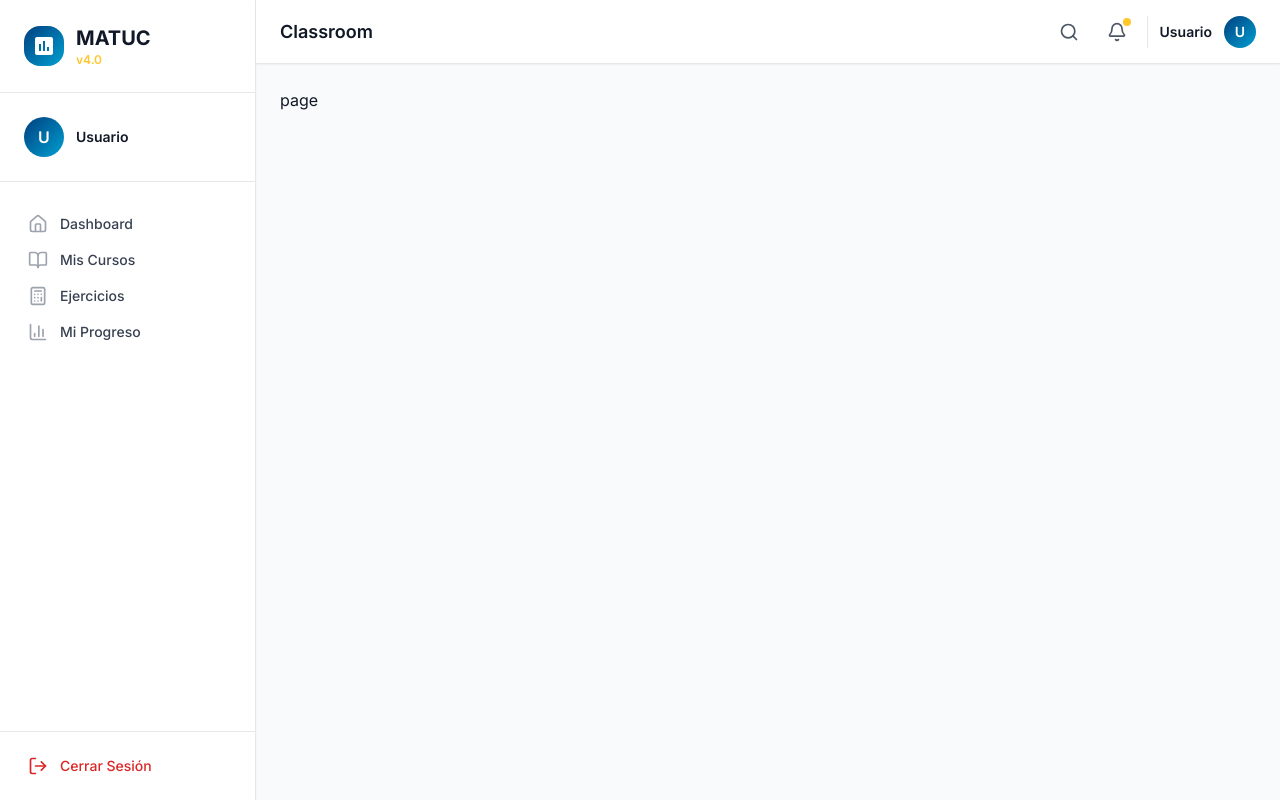
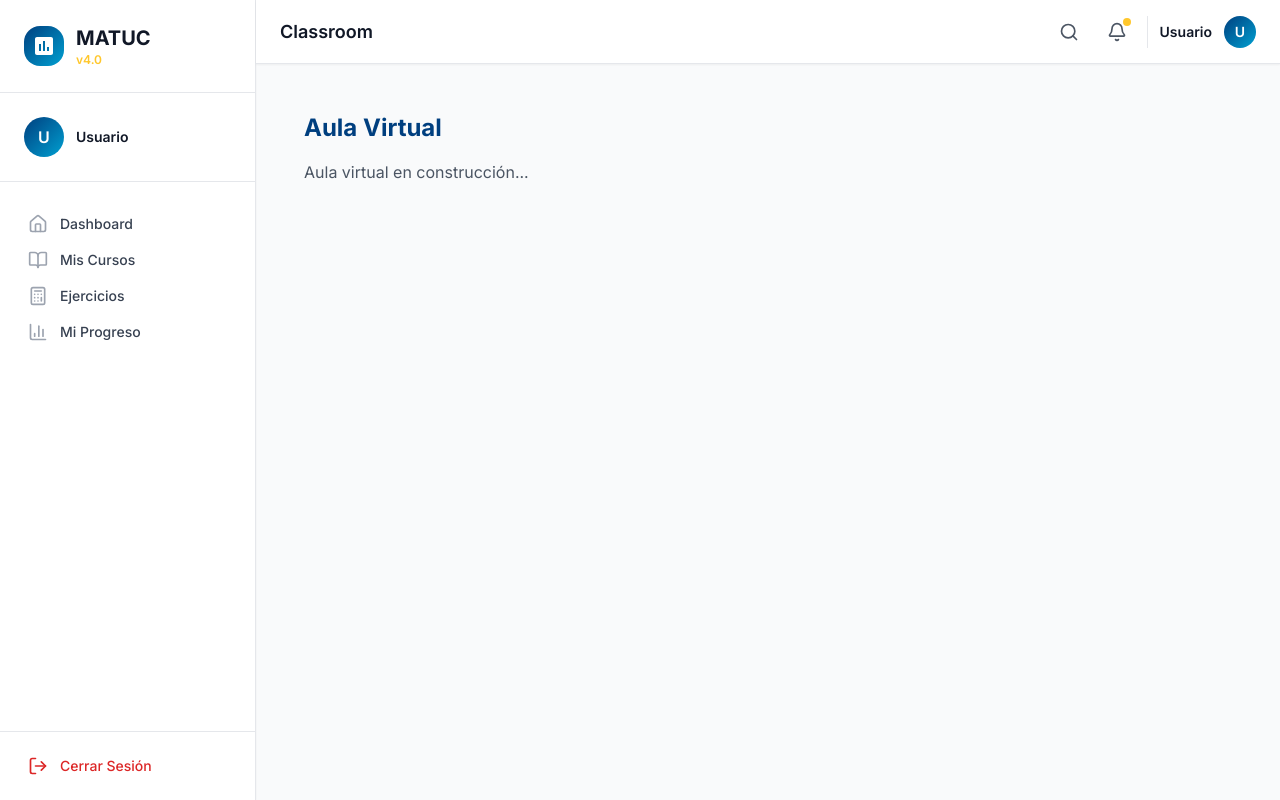
Before and after one commit to wcrivera/matuc-4.0-cliente, a Next.js app: page /classroom in a window 1280 px wide. Built offline with nearby package versions, Linux system fonts and the light colour scheme.

Commit message:
25-09-2025

```diff
--- a/src/app/(dashboard)/classroom/page.tsx
+++ b/src/app/(dashboard)/classroom/page.tsx
@@ -1,9 +1,10 @@
 import React from 'react'
 
-const page = () => {
+export default function ClassroomPage() {
   return (
-    <div>page</div>
+    <div className="p-6">
+      <h1 className="text-2xl font-bold text-uc-azul mb-4">Aula Virtual</h1>
+      <p className="text-gray-600">Aula virtual en construcción...</p>
+    </div>
   )
 }
-
-export default page
--- a/src/app/(dashboard)/courses/page.tsx
+++ b/src/app/(dashboard)/courses/page.tsx
@@ -1,7 +1,10 @@
 import React from 'react'
 
-export const page = () => {
+export default function CoursesPage() {
   return (
-    <div>page</div>
+    <div className="p-6">
+      <h1 className="text-2xl font-bold text-uc-azul mb-4">Cursos</h1>
+      <p className="text-gray-600">Página de cursos en construcción...</p>
+    </div>
   )
 }
```
Also changed, not shown: 1 other file (tests, documents, lock files or other folders).
